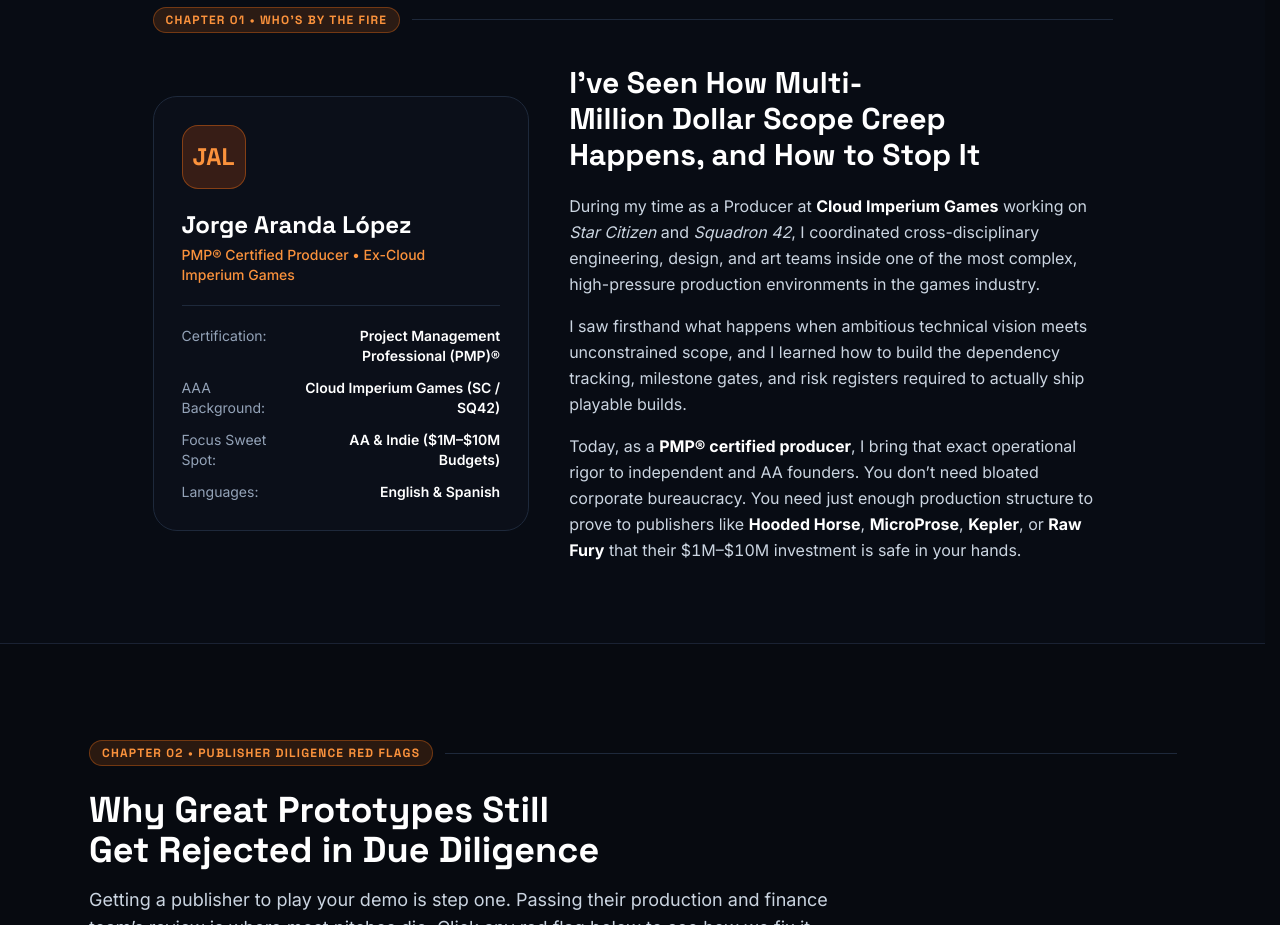
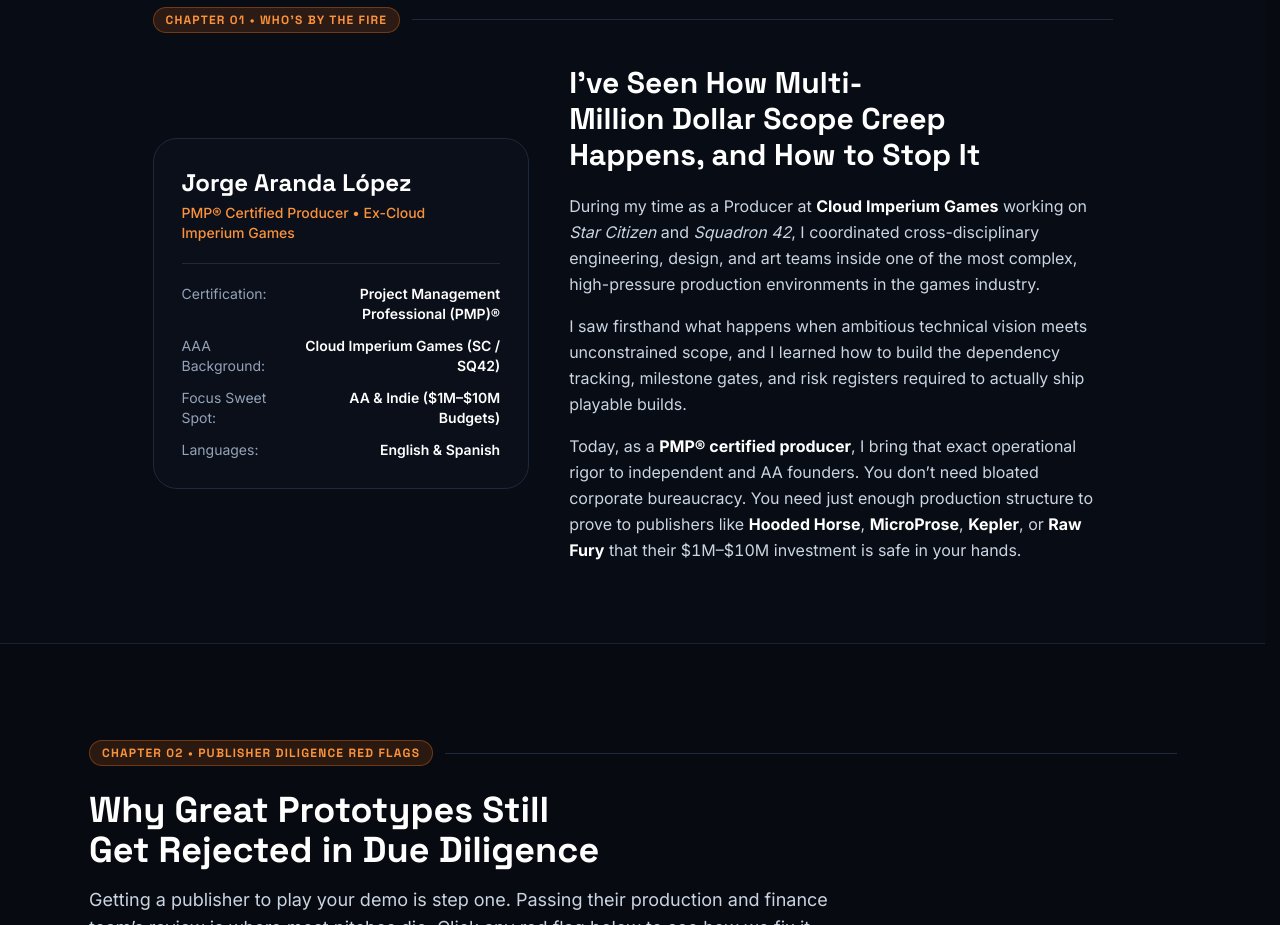
Before and after one commit to JaranLopz/jaranlopz.github.io, a plain HTML site: page index.html in a window 1280 px wide. Shown: the part 860-1785 px from the top of the page. Drawn offline with nearby package versions, Linux system fonts and the light colour scheme.

Commit message:
Update index.html

```diff
--- a/index.html
+++ b/index.html
@@ -412,7 +412,7 @@
       <div class="relative z-20 flex items-center justify-between gap-4">
         <a href="#about" class="flex items-center gap-3.5 group focus:outline-none">
           <div class="w-11 h-11 sm:w-12 sm:h-12 rounded-full bg-gradient-to-br from-ember-400 to-ember-600 p-0.5 shadow-lg shadow-ember-500/25 group-hover:scale-105 transition">
-            <div class="w-full h-full rounded-full bg-night-900 flex items-center justify-center font-display font-bold text-base sm:text-lg text-ember-400" translate="no">
+            <div class= "w-full h-full rounded-full bg-night-900 flex items-center justify-center font-display font-bold text-base sm:text-lg text-ember-400" translate="no">
               JAL
             </div>
           </div>
@@ -689,7 +689,7 @@
         <div class="grid grid-cols-1 lg:grid-cols-12 gap-10 items-center">
           <div class="lg:col-span-5">
             <div class="p-7 rounded-3xl bg-night-900 border border-slate-800 relative overflow-hidden">
-              <div class="w-16 h-16 rounded-2xl bg-ember-600/20 border border-ember-500/40 flex items-center justify-center font-display font-bold text-2xl text-ember-400 mb-5" translate="no">
+              <div class=hidden "w-16 h-16 rounded-2xl bg-ember-600/20 border border-ember-500/40 flex items-center justify-center font-display font-bold text-2xl text-ember-400 mb-5" translate="no">
                 JAL
               </div>
               <h2 class="font-display text-2xl font-bold text-white mb-1" translate="no">Jorge Aranda López</h2>
```
